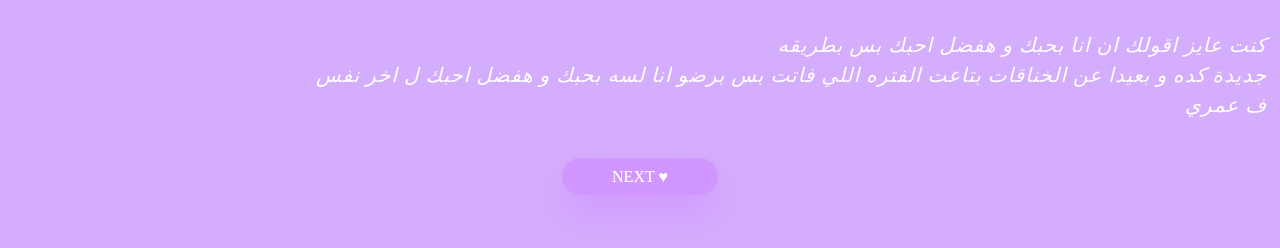
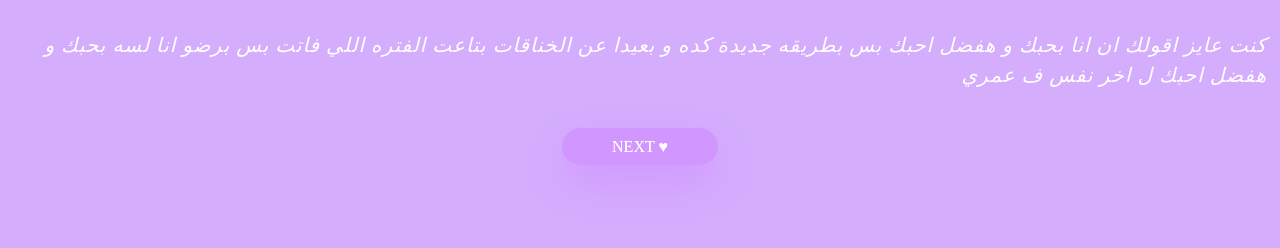
Before and after one commit to martent34/for, a plain HTML site: page home.html in a window 1280 px wide. Drawn offline with Linux system fonts and the light colour scheme.

Commit message:
Update home.html

```diff
--- a/home.html
+++ b/home.html
@@ -9,7 +9,7 @@
 </head>
 
 <body>
-    <p class="words">كنت عايز اقولك ان انا بحبك و هفضل احبك بس  بطريقه <br>جديدة كده و بعيدا عن الخناقات بتاعت الفتره اللي فاتت بس برضو انا لسه بحبك و هفضل احبك ل اخر نفس<br> ف عمري</p>
+    <p class="words">كنت عايز اقولك ان انا بحبك و هفضل احبك بس  بطريقه جديدة كده و بعيدا عن الخناقات بتاعت الفتره اللي فاتت بس برضو انا لسه بحبك و هفضل احبك ل اخر نفس ف عمري</p>
     <br>
     <center>
         <a class="but" href="home2.html">NEXT ♥</a>
@@ -20,4 +20,5 @@
     <script src="main.js"></script>
 </body>
 
+
 </html>
```
